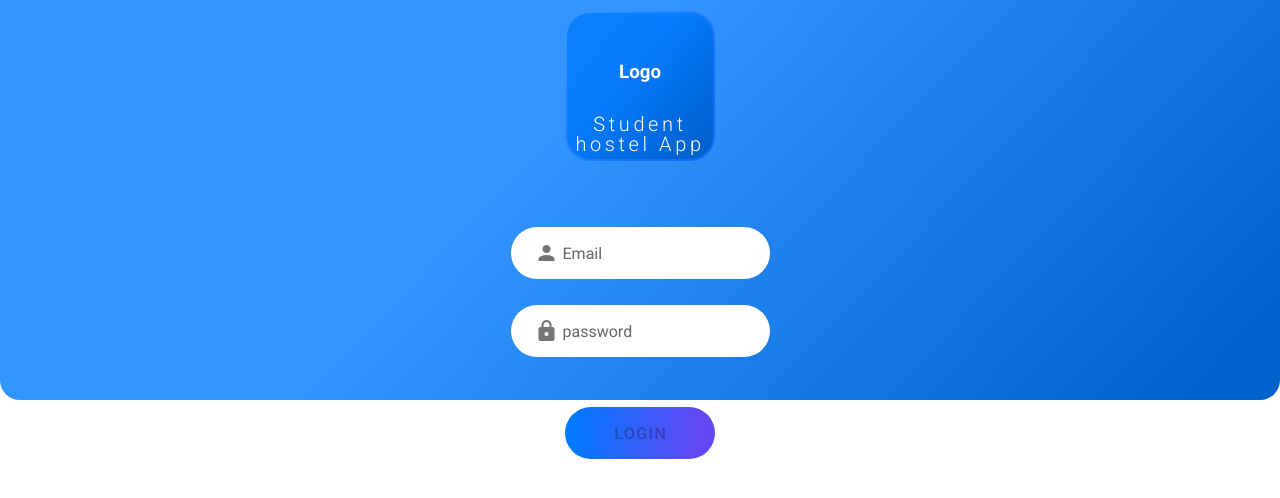
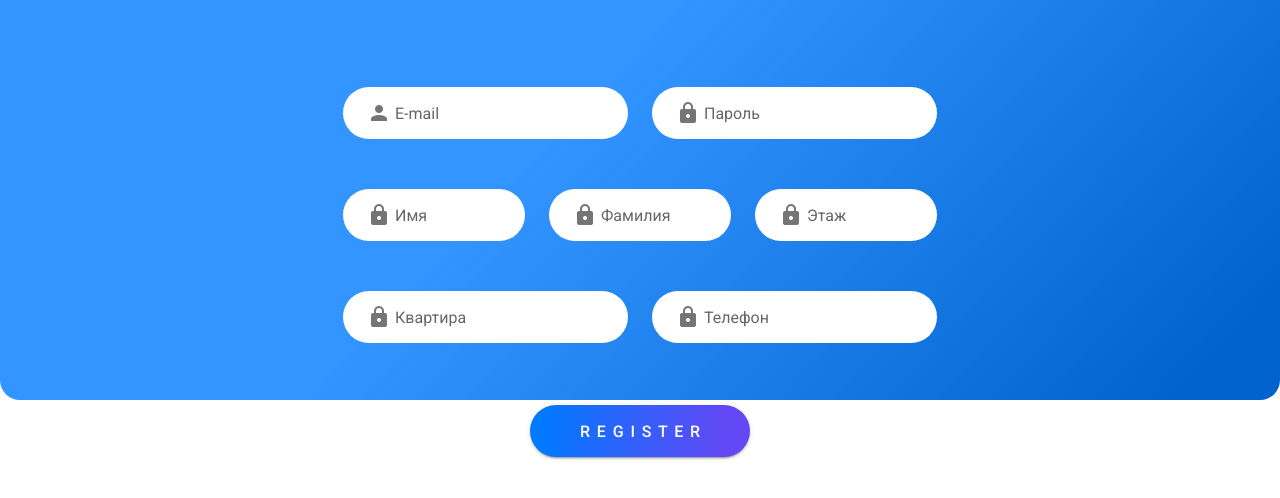
Before and after one commit to Solution456/vuetifyhostel, a Vue app: page /register in a window 1280 px wide. Before the commit this address led to /signin. Shown: the top 498 px of the page. Built offline with nearby package versions, Linux system fonts and the light colour scheme; no server answers.

Commit message:
'AddUserToFirestore

```diff
--- a/src/components/Floor/FloorCard.vue
+++ b/src/components/Floor/FloorCard.vue
@@ -28,7 +28,12 @@
 <script>
 export default {
     name: 'FloorCard',
-    props:[]
+    props:{
+      'user':{
+        Type: Object,
+        require:true
+      }
+    },
 
 }
 </script>
--- a/src/main.js
+++ b/src/main.js
@@ -4,11 +4,16 @@ import router from './router'
 import store from './store'
 import vuetify from './plugins/vuetify'
 import firebaseConfig from './config/firebase'
-import firebase from 'firebase/compat/app'
+
+import firebase from '@firebase/app-compat'
+import { getFirestore } from "firebase/firestore"
 
 Vue.config.productionTip = false
 
-firebase.initializeApp(firebaseConfig)
+const firebaseApp = firebase.initializeApp(firebaseConfig);
+const db = getFirestore(firebaseApp);
+
+
 
 new Vue({
   router,
@@ -16,3 +21,6 @@ new Vue({
   vuetify,
   render: h => h(App)
 }).$mount('#app')
+
+
+export default db
--- a/src/router/index.js
+++ b/src/router/index.js
@@ -2,7 +2,7 @@ import Vue from 'vue'
 import VueRouter from 'vue-router'
 
 import Home from '../views/Home.vue'
-import store from '../store'
+// import store from '../store'
 
 Vue.use(VueRouter)
 
@@ -53,9 +53,9 @@ const router = new VueRouter({
   routes
 })
 
-router.beforeEach((to, from, next) => {
-  if (to.name !== 'SignIn' && !store.getters.isUserAuthenticated) next({ name: 'SignIn' })
-  else next()
-})
+// router.beforeEach((to, from, next) => {
+//   if (to.name !== 'SignIn' && !store.getters.isUserAuthenticated) next({ name: 'SignIn' })
+//   else next()
+// })
 
 export default router
--- a/src/store/user.js
+++ b/src/store/user.js
@@ -1,8 +1,12 @@
 import firebase from 'firebase/compat/app'
 import 'firebase/compat/auth'
+import db from '../main.js'
+import { doc, setDoc } from "firebase/firestore";
+
 
 
 export default{
+
     state: {
         user: {
             isAuthenticated: false,
@@ -23,23 +27,28 @@ export default{
         }
     },
     actions: {
+
         REGISTER({commit}, payload){
 
             commit('SET_PROCESSING', true)
             commit('CLEAR_ERROR')
             firebase.auth().createUserWithEmailAndPassword(payload.email, payload.password)
-            .then(() => {
-            // Signed in
-                commit('SET_PROCESSING', false)
-            // ...
-            })
-            .catch((error) => {
+            .then( cred =>{
+                return setDoc(doc(db,'users',cred.user.uid),{
+                    uid: cred.user.uid,
+                    Name: payload.Name,
+                    SecondName: payload.SecondName,
+                    Floor: payload.Floor,
+                    Home: payload.Home,
+                    Phone: payload.Phone,
+                })
 
+
+            }).catch((error) =>{
                 commit('SET_PROCESSING', false)
                 commit('SET_ERROR', error.message)
+            })
 
-            // ..
-            });
         },
 
         SIGNIN({commit}, payload){
--- a/src/views/Events.vue
+++ b/src/views/Events.vue
@@ -9,7 +9,7 @@
 
       <h2 class="ma-4">Другие мероприятия</h2>
       <v-layout row wrap>
-       <div class="col" v-for="event in OtherEvents" :key="event.id">
+       <div class="col col-4" v-for="event in OtherEvents" :key="event.id">
          <event-card :event="event"></event-card>
        </div>
      </v-layout>
--- a/src/views/register.vue
+++ b/src/views/register.vue
@@ -9,14 +9,23 @@
               {{error}}
           </v-alert>
          <v-card
+            class="mt-12"
             color="transparent"
             flat
+            max-width="650px"
           >
 
           <v-card-text>
             <v-form
               v-model='valid'>
+              <v-container>
+                <v-row>
+                  <v-col
+                    cols="12"
+                    md="6"
+                  >
                     <v-text-field
+
                       v-model="email"
                       background-color="white"
                       height=".5em"
@@ -26,11 +35,18 @@
                       color="primary"
                       prepend-inner-icon="mdi-account"
                       name="Email"
-                label="Email"
+                      label="E-mail"
                       type="email"
                       required
+
                     ></v-text-field>
+                  </v-col>
+
+                  <v-col
+                    cols="12"
+                    md="6">
                       <v-text-field
+
                         v-model="password"
                         background-color="white"
                         color="primary"
@@ -40,11 +56,124 @@
                         rounded
                         prepend-inner-icon="mdi-lock"
                         name="password"
-                label="password"
+                        label="Пароль"
                         id="password"
                         type="password"
                         required
+
                       ></v-text-field>
+                  </v-col>
+                </v-row>
+                <v-row>
+                  <v-col
+                    cols="12"
+                    md="4"
+                    >
+                      <v-text-field
+                        v-model="Name"
+                        background-color="white"
+                        color="primary"
+                        filled
+                        height=".5em"
+                        dense
+                        rounded
+                        prepend-inner-icon="mdi-lock"
+                        name="Name"
+                        label="Имя"
+                        id="name"
+                        type="text"
+                        required
+
+                      ></v-text-field>
+                    </v-col>
+                    <v-col
+                    cols="12"
+                    md="4"
+                    >
+                      <v-text-field
+                        v-model="SecondName"
+                        background-color="white"
+                        color="primary"
+                        filled
+                        height=".5em"
+                        dense
+                        rounded
+                        prepend-inner-icon="mdi-lock"
+                        name="SecondName"
+                        label="Фамилия"
+                        id="secondname"
+                        type="text"
+                        required
+
+                      ></v-text-field>
+                    </v-col>
+                    <v-col
+                    cols="12"
+                    md="4"
+                    >
+                      <v-text-field
+                        v-model="Floor"
+                        background-color="white"
+                        color="primary"
+                        filled
+                        height=".5em"
+                        dense
+                        rounded
+                        prepend-inner-icon="mdi-lock"
+                        name="Floor"
+                        label="Этаж"
+                        id="floor"
+                        type="text"
+                        required
+
+                      ></v-text-field>
+                    </v-col>
+                </v-row>
+                <v-row>
+                  <v-col
+                    cols="12"
+                    md="6">
+                      <v-text-field
+
+                        v-model="Home"
+                        background-color="white"
+                        color="primary"
+                        filled
+                        height=".5em"
+                        dense
+                        rounded
+                        prepend-inner-icon="mdi-lock"
+                        name="Home"
+                        label="Квартира"
+                        id="home"
+                        type="text"
+                        required
+
+                      ></v-text-field>
+                  </v-col>
+
+                  <v-col
+                    cols="12"
+                    md="6">
+                      <v-text-field
+                        v-model="Phone"
+                        background-color="white"
+                        color="primary"
+                        filled
+                        height=".5em"
+                        dense
+                        rounded
+                        prepend-inner-icon="mdi-lock"
+                        name="Phone"
+                        label="Телефон"
+                        id="phone"
+                        type="text"
+                        required
+
+                      ></v-text-field>
+                  </v-col>
+                </v-row>
+              </v-container>
             </v-form>
           </v-card-text>
           <v-card-actions text  style="justify-content:center">
@@ -73,6 +202,11 @@ export default {
     return{
       email:null,
       password:null,
+      Name:null,
+      SecondName:null,
+      Floor:null,
+      Home:null,
+      Phone:null,
       valid: false,
 
     }
@@ -94,7 +228,8 @@ export default {
 
   methods: {
     register(){
-      this.$store.dispatch('REGISTER',{email:this.email, password:this.password})
+      this.$store.dispatch('REGISTER',{email:this.email, password:this.password,
+      Name:this.Name, SecondName:this.SecondName, Floor:this.Floor,Home:this.Home,Phone:this.Phone})
     }
   }
 
@@ -110,6 +245,7 @@ export default {
     color: white !important;
   }
   .signIn{
+
     position: relative;
     z-index: 99;
     .logo {
@@ -164,6 +300,10 @@ export default {
 
     }
 
+    .text-field-size{
+      width: 50%;
+    }
+
     .bg-sg{
       position: absolute;
       top: 0;
```
Also changed, not shown: src/store/userData.js (added, +16 -0 lines), 1 other file (tests, documents, lock files or other folders). Lines whose indentation alone changed are shown as unchanged.
